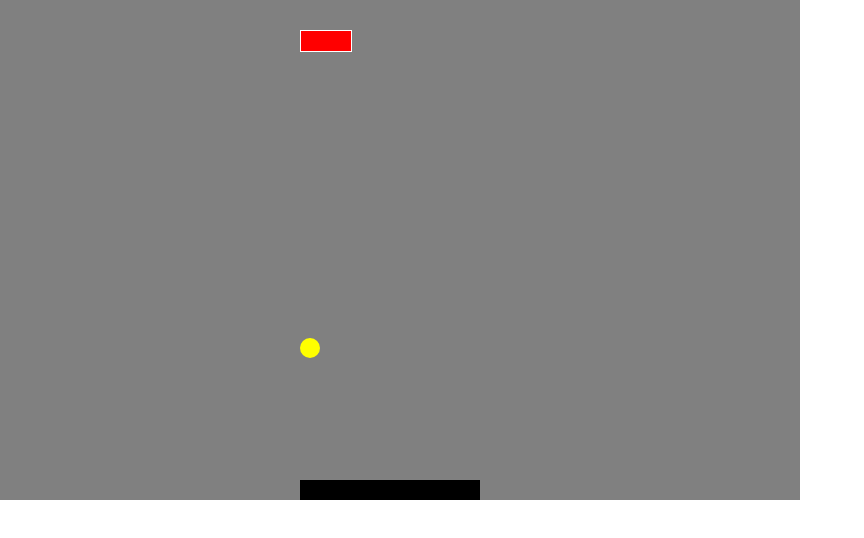
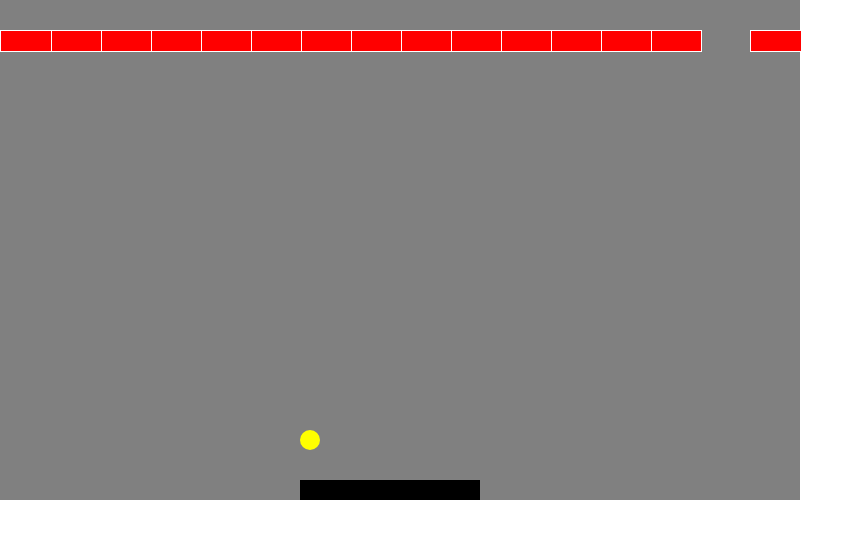
Before and after one commit to papercheck/pong, a plain HTML site: page index.html in a window 1280 px wide. Shown: the whole page, without its empty margins (0-864 px from the left). Drawn offline with Linux system fonts and the light colour scheme.

Commit message:
The game is a bit rough, but it now is playable. The brick Id's are generated by taking the total width, and dividing by the brick width. I was having a problem with using this.brick, as it referenced the last brick, therefor, Id's became essential.

```diff
--- a/index.html
+++ b/index.html
@@ -56,8 +56,8 @@
                 position: absolute;
                 width: 50px;
                 height: 20px;
-                top: 30px;
                 border: 1px white solid;
+                clear:both;
             }
 
             div.brick-gone {
--- a/simple2.js
+++ b/simple2.js
@@ -5,7 +5,7 @@ function ball() {
     this.element.width = "20";
     this.element.height = "20";
     this.element.style.left = "10px";
-    this.element.style.top = "10px";
+    this.element.style.top = "60px";
 
     this.audio = document.createElement('audio');
     this.audio.setAttribute('src', 'pong.mp3');
@@ -17,20 +17,37 @@ function ball() {
     this.paddel.style.left = "300px";
     this.paddel.style.top = "480px";
 
-    this.brick = document.createElement('div');
-    this.brick.className = "brick";
-    this.brick.width = "50";
-    this.brick.height = "20";
-    this.brick.style.left = "300px";
-    this.brick.style.top = "30px";
-
     this.container = document.getElementById('container');
     this.container.width = "800";
     this.container.height = "500";
     this.container.appendChild(this.element);
     this.container.appendChild(this.audio);
     this.container.appendChild(this.paddel);
-    this.container.appendChild(this.brick);
+    var i;
+    this.brickLeft = [];
+    for (i = 750; i >= 0; i -= 50) {
+        this.brick = document.createElement('div');
+        this.brick.id = (i / 50) + 1;
+        this.brick.className = "brick";
+        this.brick.width = "50";
+        this.brick.height = "20";
+        this.brick.style.left = i + "px";
+        this.brick.style.top = "30px";
+        this.brickLeft.push(i);
+        this.container.appendChild(this.brick);
+    }
+
+    this.brickHeightDist = function (){
+        return parseInt(this.brick.style.top)
+    };
+
+    this.brickWidth = function (){
+        return parseInt(this.brick.width)
+    };
+
+    this.brickHeight = function (){
+        return parseInt(this.brick.height)
+    };
 
     this.width = function () {
         return parseInt(this.element.width);
@@ -60,30 +77,11 @@ function ball() {
         return parseInt(this.element.style.top);
     };
 
-    this.brickHeightDist = function (){
-        return parseInt(this.brick.style.top)
-    };
-
-    this.brickLeft = function (){
-        return parseInt(this.brick.style.left)
-    };
-
-    this.brickWidth = function (){
-        return parseInt(this.brick.width)
-    };
-
-    this.brickHeight = function (){
-        return parseInt(this.brick.height)
-    };
-
     this.center = {'x' : (this.width() / 2) + this.left(),
                    'y' : (this.height() / 2) + this.top() };
 
     this.paddelCenter = {'x' : (this.paddelWidth) + this.leftPaddel,
                          'y' : (this.paddelHeight)};
-
-    this.brickCenter = {'x' : (this.brickWidth()) + this.brickLeft,
-                        'y' : (this.brickHeight())};
 
     this.directionX = 1;
     this.directionY = 1;
@@ -95,8 +93,6 @@ function ball() {
         var currentLeft = this.left();
         var currentTop = this.top();
         var paddelLeft = this.leftPaddel();
-        var brickLeft = this.brickLeft();
-        var brickHeightDist = (this.brickHeightDist());
 
         if (isNaN(currentLeft)) { currentLeft = 0}
         if (isNaN(paddelLeft)) { paddelLeft = 300}
@@ -110,9 +106,8 @@ function ball() {
         this.center.y = vectorY + (this.height() / 2);
         this.paddelCenter.x = vectorXP + 2;
         this.paddelCenter.y = this.paddelHeight();
-        this.brickCenter.x = brickLeft;
-        this.brickCenter.y = brickHeightDist;
         this.element.style.left = vectorX + 'px';
+//        console.log(this.element.style.left);
         this.element.style.top = vectorY + 'px';
         this.paddel.style.left = vectorXP + 'px';
 
@@ -128,7 +123,7 @@ function ball() {
         var halfWidth = (this.width() / 2);
         var brickWidth = (this.brickWidth());
         var brickHeight = (this.brickHeight());
-
+        var brickHeightDist = (this.brickHeightDist());
 
         //ping audio
         if ((this.directionX * this.directionY) + this.changeDirection == 0) {
@@ -160,13 +155,15 @@ function ball() {
         }
 
         //bounce off the bricks
-        if(this.center.x <= this.brickCenter.x + brickWidth && this.center.x > this.brickCenter.x &&
-             this.center.y + halfWidth >= this.brickCenter.y && this.center.y -halfWidth <= this.brickCenter.y + brickHeight) {
-           if (this.brick.getAttribute("class") == "brick") {
-               this.brick.setAttribute("class","brick-gone"),
-               this.directionY *= -1;
-           }
+        if(this.center.x/brickWidth <= brickWidth && brickHeightDist == this.center.y + halfWidth ||
+            this.center.y - halfWidth <= (brickHeightDist + brickHeight)) {
+            this.currentBrick = document.getElementById(Math.round(this.center.x/brickWidth));
+            if (this.currentBrick.getAttribute("class") == "brick") {
+                    this.currentBrick.setAttribute("class","brick-gone"),
+                   this.directionY *= -1;
+            }
         }
+
 
         //contains the paddel inside the container
         if (this.paddelCenter.x + paddelWidth + 1 >= containerWidthP || this.paddelCenter.x - 1 < 0) {
```
